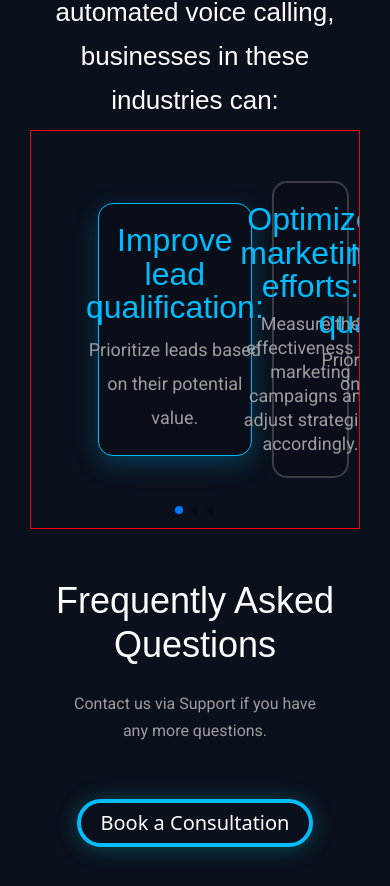
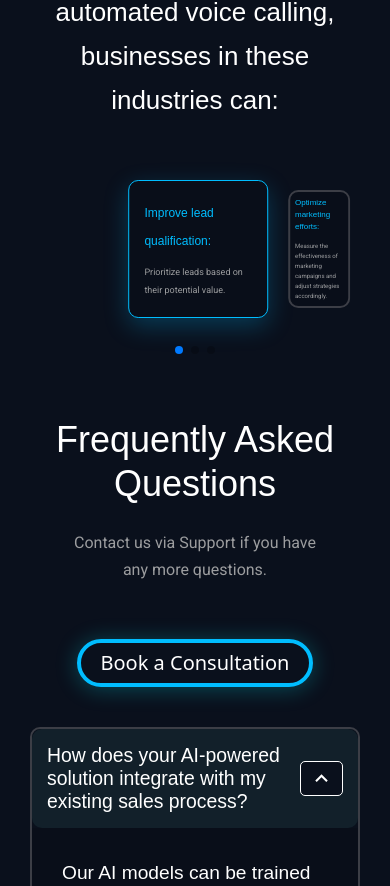
Before and after one commit to muhzee733/4ir, a Next.js app: page /landing/leadgeneration in a window 390 px wide. Shown: the part 7076-7962 px from the top of the page. Built offline with nearby package versions, Linux system fonts and the light colour scheme.

Commit message:
slider set done

```diff
--- a/src/components/sllider/slider.css
+++ b/src/components/sllider/slider.css
@@ -1,7 +1,3 @@
-/* .mySwiper {
-    padding: 70px 0px;
-}
-
 .swiper {
     width: 100%;
     height: 100%;
@@ -10,18 +6,19 @@
 .swiper-slide {
     background: var(--accordian-body-color);
     border: 2px solid var(--border);
-    border-radius: 15px;
+    border-radius: 25px;
     padding: 20px;
-    width: 60%;
+    width: 30%;
 }
 
 .swiper-slide-active {
     box-shadow: #00BDFF40 0px 8px 24px;
     border: 1px solid var(--primary) !important;
+    padding: 40px;
 }
 
 .slider2-main-body h5 {
-    font-size: 32px !important;
+    font-size: 20px !important;
     color: var(--primary) !important;
 }
 
@@ -29,151 +26,127 @@
     line-height: 24px !important;
 }
 
-.swiper-slide-active p {
-    line-height: 34px !important;
-}
-
-
-@media screen and (max-width: 1200px) {
-    .slider-main-body h5 {
-        font-size: 27px !important;
-        line-height: 32px !important;
-    }
-
-    .swiper-slide-active h5 {
-        line-height: 42px !important;
-    }
-
-    .swiper-slide-active {
-        padding: 30px 20px !important;
-    }
-}
-
-@media screen and (max-width: 992px) {
-    .swiper-slide{
-        width: 20% !important;
-    }
-    .swiper-slide-active {
-        width: 40% !important;
-        padding: 30px 20px !important;
-    }
-    .slider-main-body h5 {
-        font-size: 16px !important;
-        line-height: 32px !important;
-    }
-
-    .swiper-slide-active h5 {
-        font-size: 27px !important;
-        line-height: 42px !important;
-    }
-
-}
-@media screen and (max-width: 768px) {
-    .swiper-slide{
-        width: 20% !important;
-        padding: 10px 10px !important;
-    }
-    .swiper-slide-active {
-        width: 100% !important;
-        padding: 30px 20px !important;
-    }
-    .slider-main-body h5 {
-        font-size: 12px !important;
-        line-height: 22px !important;
-    }
-    .slider-main-body p {
-        font-size: 10px !important;
-        line-height: 20px !important;
-    }
-
-    .swiper-slide-active h5 {
-        font-size: 27px !important;
-        line-height: 42px !important;
-    }
-    .swiper-slide-active p{
-        font-size: 18px !important;
-        line-height: 36px !important;
-    }
-
-}
-@media screen and (max-width: 576px) {
-
-    .swiper-slide{
-        width: 50% !important;
-        padding: 10px 10px !important;
-    }
-    .swiper-slide-active {
-        width: 50% !important;
-        padding: 30px 20px !important;
-    }
-    .swiper-slide-active h5 {
-        font-size: 24px !important;
-        line-height: 42px !important;
-    }
-    .swiper-slide-active p{
-        line-height: 32px !important;
-    }
-    } */
-
-
-    .swiper {
-        width: 100%;
-        height: 100%;
-      }
-
-      .swiper-slide {
-        text-align: center;
-        font-size: 18px;
-        background: #fff;
-
-        /* Center slide text vertically */
-        display: flex;
-        justify-content: center;
-        align-items: center;
-      }
-
-      .swiper-slide img {
-        display: block;
-        width: 100%;
-        height: 100%;
-        object-fit: cover;
-      }
-
-      .swiper-slide {
-        width: 60%;
-      }
-
-
-.swiper-slide {
-    background: var(--accordian-body-color);
-    border: 2px solid var(--border);
-    border-radius: 15px;
-    padding: 20px;
-    width: 25%;
-}
-
-.swiper-slide-active {
-    width: 50%;
-    box-shadow: #00BDFF40 0px 8px 24px;
-    border: 1px solid var(--primary) !important;
-}
-
-.slider2-main-body h5 {
-    font-size: 32px !important;
-    color: var(--primary) !important;
-}
-
-.slider2-main-body p {
-    line-height: 24px !important;
+.swiper-slide-active h5 {
+    font-size: 28px !important;
+    line-height: 44px !important;
 }
 
 .swiper-slide-active p {
     line-height: 34px !important;
 }
-      /* .swiper-slide:nth-child(2n) {
-        width: 40%;
-      }
 
-      .swiper-slide:nth-child(3n) {
+@media screen and (max-width: 1200px) {
+    .swiper-slide {
+        width: 30%;
+    }
+
+    .slider2-main-body h5 {
+        font-size: 20px !important;
+        line-height: 32px !important;
+    }
+
+    .swiper-slide-active h5 {
+        font-size: 23px !important;
+        line-height: 42px !important;
+    }
+
+    .swiper-slide-active p {
+        font-size: 14px !important;
+        line-height: 34px !important;
+    }
+}
+
+@media screen and (max-width: 992px) {
+    .swiper-slide {
         width: 20%;
-      } */
+    }
+
+    .swiper-slide-active {
+        width: 48%;
+
+    }
+
+    .slider2-main-body h5 {
+        font-size: 10px !important;
+        line-height: 19px !important;
+    }
+
+    .swiper-slide-active h5 {
+        font-size: 23px !important;
+        line-height: 42px !important;
+    }
+
+    .slider2-main-body p {
+        font-size: 10px !important;
+        line-height: 19px !important;
+    }
+
+    .swiper-slide-active p {
+        font-size: 14px !important;
+        line-height: 34px !important;
+    }
+}
+
+@media screen and (max-width: 768px) {
+    .swiper-slide {
+        width: 20%;
+        padding: 7px;
+        border-radius: 10px !important;
+    }
+
+    .swiper-slide-active {
+        width: 48%;
+        padding: 30px 25px;
+    }
+
+    .slider2-main-body h5 {
+        font-size: 10px !important;
+        line-height: 19px !important;
+    }
+
+    .swiper-slide-active h5 {
+        font-size: 21px !important;
+        line-height: 38px !important;
+    }
+
+    .slider2-main-body p {
+        font-size: 10px !important;
+        line-height: 19px !important;
+    }
+
+    .swiper-slide-active p {
+        font-size: 16px !important;
+        line-height: 28px !important;
+    }
+}
+
+@media screen and (max-width: 576px) {
+    .swiper-slide {
+        padding: 5px;
+    }
+
+    .swiper-slide-active {
+        width: 45%;
+        padding: 18px 15px;
+    }
+
+    .slider2-main-body h5 {
+        font-size: 8px !important;
+        line-height: 12px !important;
+    }
+
+    .swiper-slide-active h5 {
+        font-size: 12px !important;
+        line-height: 28px !important;
+    }
+
+    .slider2-main-body p {
+        font-size: 6px !important;
+        line-height: 10px !important;
+    }
+
+    .swiper-slide-active p {
+        font-size: 9px !important;
+        line-height: 18px !important;
+    }
+}
--- a/src/pages/landing/leadgeneration/aivoiceCalling.css
+++ b/src/pages/landing/leadgeneration/aivoiceCalling.css
@@ -453,7 +453,6 @@
 
 .leadSidebar {
   width: 100%;
-  border: 1px solid red;
   margin: 0 auto;
 }
 
--- a/src/pages/landing/leadgeneration/index.jsx
+++ b/src/pages/landing/leadgeneration/index.jsx
@@ -693,7 +693,6 @@ export default function AiVoiceCalling() {
                 />
               </div>
               <div className="leadSidebar">
-                {/* <Slider SliderData={SliderDataLead} /> */}
                 <Slider2 />
               </div>
             </div>
```
